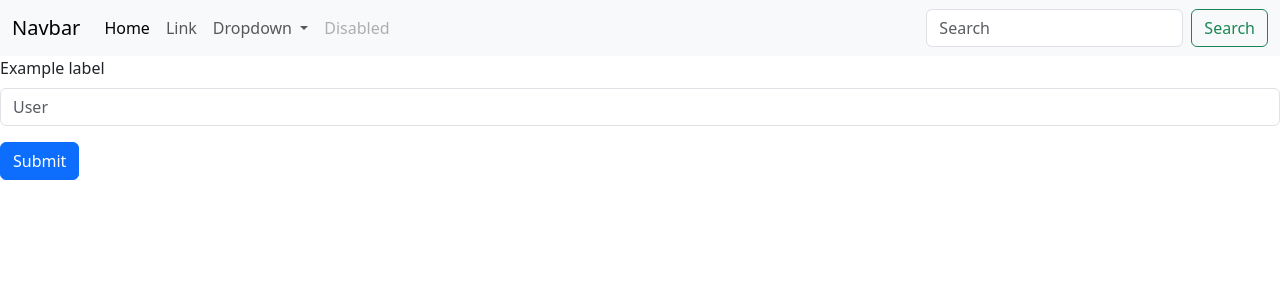
After one commit to fchiariglione/series-remider, a Flask app: template templates/login.html in a window 1280 px wide. The commit adds this page. Shown: the top 300 px of the page. Run offline with Flask 3, Linux system fonts and the light colour scheme; the template is opened without the code that fills it, so the values that code supplies are empty.

Commit message:
agrega metodos y formularios

```diff
--- a/app.py
+++ b/app.py
@@ -1,4 +1,4 @@
-from flask import Flask, redirect, url_for, render_template
+from flask import Flask, redirect, url_for, render_template, request
 app = Flask(__name__)
 
 @app.route('/')
@@ -6,9 +6,18 @@ app = Flask(__name__)
 def index():
     return render_template("index.html")
 
-@app.route("/<name>")
-def tipo(name):
-    return render_template("name.html", content=name)
+@app.route('/login', methods=["POST", "GET"])
+def login():
+    if request.method == "POST":
+        user = request.form["name"]
+        return redirect(url_for("user", usr=user))
+    else:
+        return render_template("login.html")
+
+
+@app.route('/<usr>')
+def user(usr):
+    return render_template("user.html", content=usr)
 
 if __name__ == "__main__":
     app.run(debug=True)
--- /dev/null
+++ b/templates/login.html
@@ -0,0 +1,15 @@
+{% extends "base.html"%}
+{% block title %}Login Page{% endblock %}
+
+
+
+{% block content %}
+<form action="#" method="post">
+  <div class="mb-3">
+    <label for="formGroupExampleInput" class="form-label">Example label</label>
+    <input type="text" class="form-control" id="formGroupExampleInput" placeholder="User" name="name">
+  </div>
+  <button type="submit" class="btn btn-primary">Submit</button>
+</form>
+
+{% endblock %}
--- a/templates/name.html
+++ b/templates/user.html
@@ -1,5 +1,5 @@
 {% extends "base.html"%}
-{% block title %}Home Page{% endblock %}
+{% block title %}User{% endblock %}
 
 {% block content %}
     <h1>User {{content}}</h1>
```
